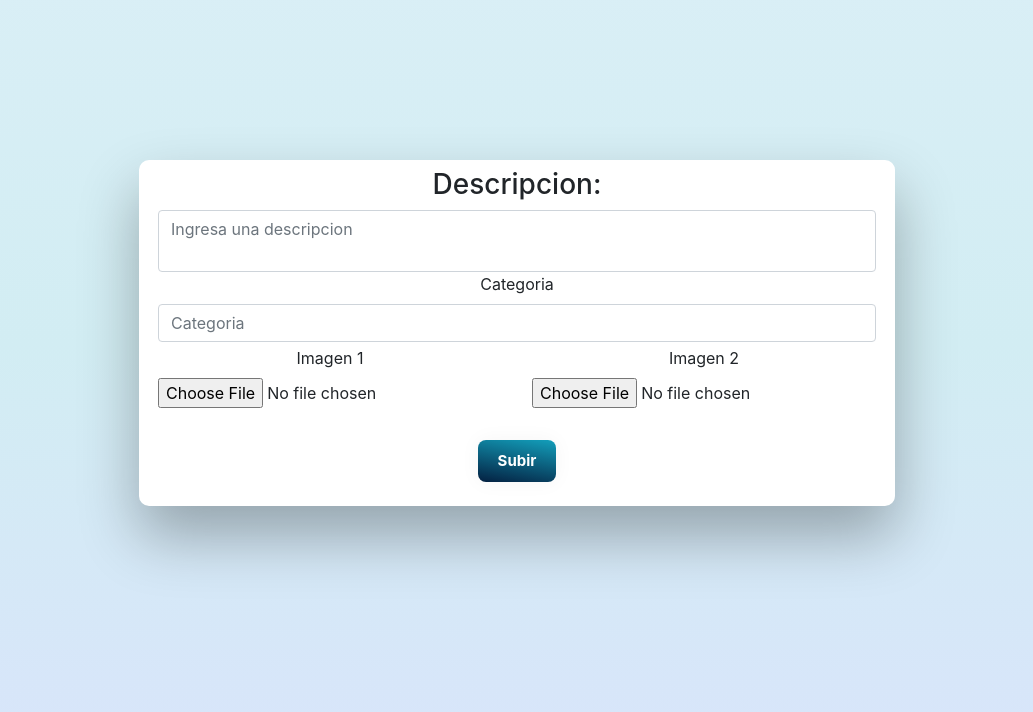
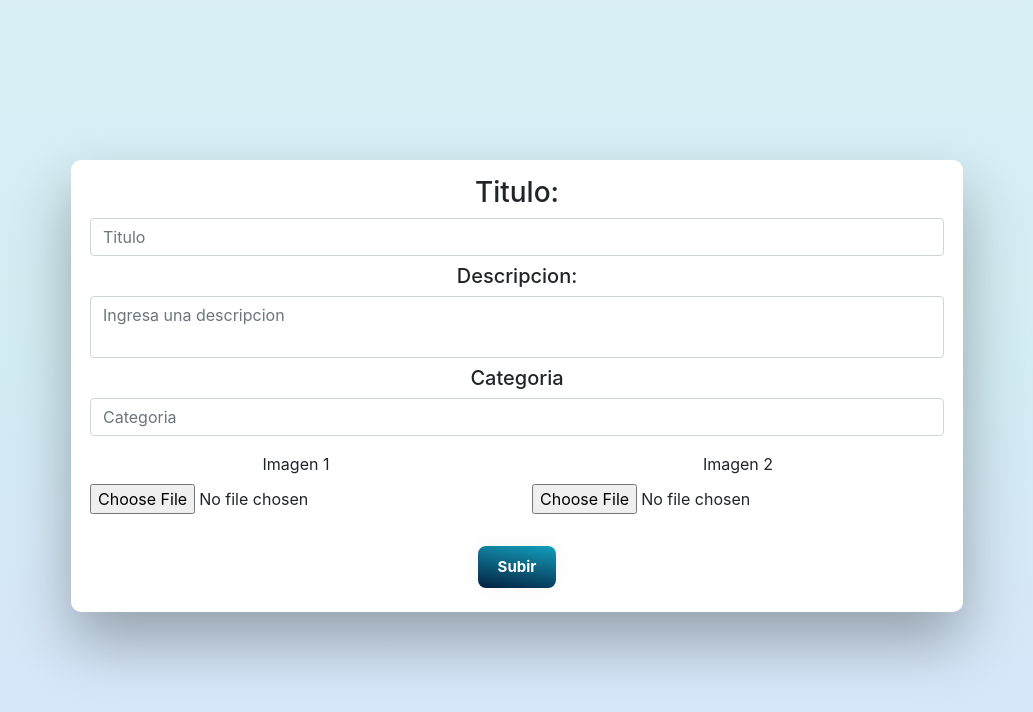
Before and after one commit to JefferssonVMT/Practicas-Proyecto, a Flask app: page /nuevapublicacion in a window 1280 px wide. Shown: the part 56-768 px from the top of the page, without its empty margins (123-1156 px from the left). Run offline with Flask 2, Linux system fonts and the light colour scheme; the visitor is signed in with stand-in values (Sample User, id 1); some libraries are stand-ins or nearby versions; some web fonts are replaced.

Commit message:
:wrench::zap:Agregado el subir imagenes, validaciones, htmls arreglados

```diff
--- a/application.py
+++ b/application.py
@@ -1,5 +1,4 @@
 import os
-
 import requests
 from dotenv import load_dotenv
 from flask import Flask, session
@@ -11,14 +10,13 @@ from sqlalchemy.sql.elements import Null
 from tempfile import mkdtemp
 from werkzeug.security import check_password_hash, generate_password_hash
 from helpers import login_required
-from flask import jsonify
+from werkzeug.utils import secure_filename
 
 app = Flask(__name__)
 
 # Check for environment variable
 if not os.getenv("DATABASE_URL"):
     raise RuntimeError("DATABASE_URL is not set")
-
 
 # Configure session to use filesystem
 app.config["SESSION_FILE_DIR"] = mkdtemp()
@@ -97,6 +95,8 @@ def register():
 
             # Remember which user has logged in
             session["user_id"] = id
+
+            os.makedirs(f'posts/users_id/{id}/imagenes', exist_ok=True)
 
             flash("Registrado!", "exito")
             return redirect("/")
@@ -213,3 +213,26 @@ def micuenta():
 def nuevapublicacion():
     if request.method == "GET":
         return render_template("nuevapublicacion.html")
+
+    else:
+        iddd = session["user_id"]
+        basepath = os.path.dirname (__file__)
+
+        imagen1 = request.files['imagen1']
+        imagen2 = request.files['imagen2']
+
+        if not imagen1 and not imagen2:
+            flash("Se requiere subir almenos una imagen", "error")
+            return render_template("nuevapublicacion.html")
+
+        elif imagen1 and not imagen2:
+            imagen1.save(os.path.join(basepath, f'posts\\users_id\\{iddd}\\imagenes', secure_filename(imagen1.filename)))
+
+        elif imagen2 and not imagen1:
+            imagen2.save(os.path.join(basepath, f'posts\\users_id\\{iddd}\\imagenes', secure_filename(imagen2.filename)))
+
+        elif imagen1 and imagen2:
+            imagen1.save(os.path.join(basepath, f'posts\\users_id\\{iddd}\\imagenes', secure_filename(imagen1.filename)))
+            imagen2.save(os.path.join(basepath, f'posts\\users_id\\{iddd}\\imagenes', secure_filename(imagen2.filename)))
+
+        return redirect("/")
--- a/templates/nuevapublicacion.html
+++ b/templates/nuevapublicacion.html
@@ -8,27 +8,32 @@
 
 <div id="nuevpublicacion-box">
     <div class="caja" id="publicacion" align="center">
-        <form action="/nuevapublicacion" method="post">
+        <form action="/nuevapublicacion" enctype='multipart/form-data' method="post">
 
-            <div class="row pt-2 ml-1 mr-1">
+            <div class="row pt-2 ml-1 mr-1 mt-2">
                 <div class="col-sm-12">
-                    <h3>Descripcion:</h3>
+                    <h3>Titulo:</h3>
+                    <input type = "text" placeholder="Titulo" class="form-control" name="titulo" id="titulo"></input>
+                </div>
+
+                <div class="col-sm-12 mt-2">
+                    <h5>Descripcion:</h5>
                     <textarea type = "text" placeholder="Ingresa una descripcion" class="form-control" name="nota" id="nota"></textarea>
                 </div>
-                <div class="col-sm-12">
-                    <label for="inputCategoria">Categoria</label>
+                <div class="col-sm-12 mt-2">
+                    <h5>Categoria</h5>
                   <input type="text" class="form-control" id="inputCategoria" placeholder="Categoria">
                 </div>
             </div>
 
-            <div class="row mt-1 ml-1 mr-1">
+            <div class="row mt-3 ml-1 mr-1">
                 <div class="col-6">
                     <label for="exampleFormControlFile1">Imagen 1</label>
-                    <input type="file" class="form-control-file" id="exampleFormControlFile1">
+                    <input type="file" accept="image/*" class="form-control-file" name="imagen1">
                 </div>
                 <div class="col-6">
                     <label for="exampleFormControlFile1">Imagen 2</label>
-                    <input type="file" class="form-control-file" id="exampleFormControlFile1">
+                    <input type="file" accept="image/*" class="form-control-file" name="imagen2">
                 </div>
             </div>
 
```
Also changed, not shown: import.py (+11 -3 lines), prueba.py (+0 -13 lines).
